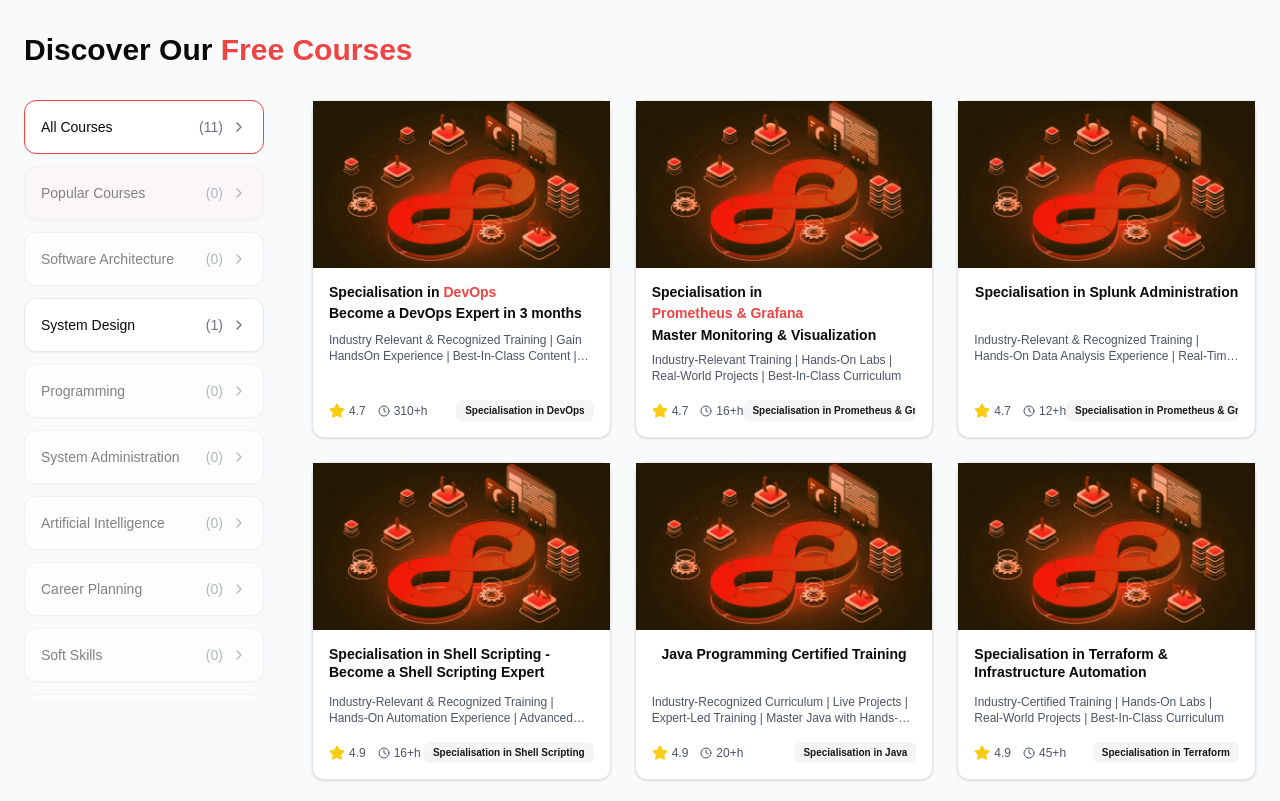
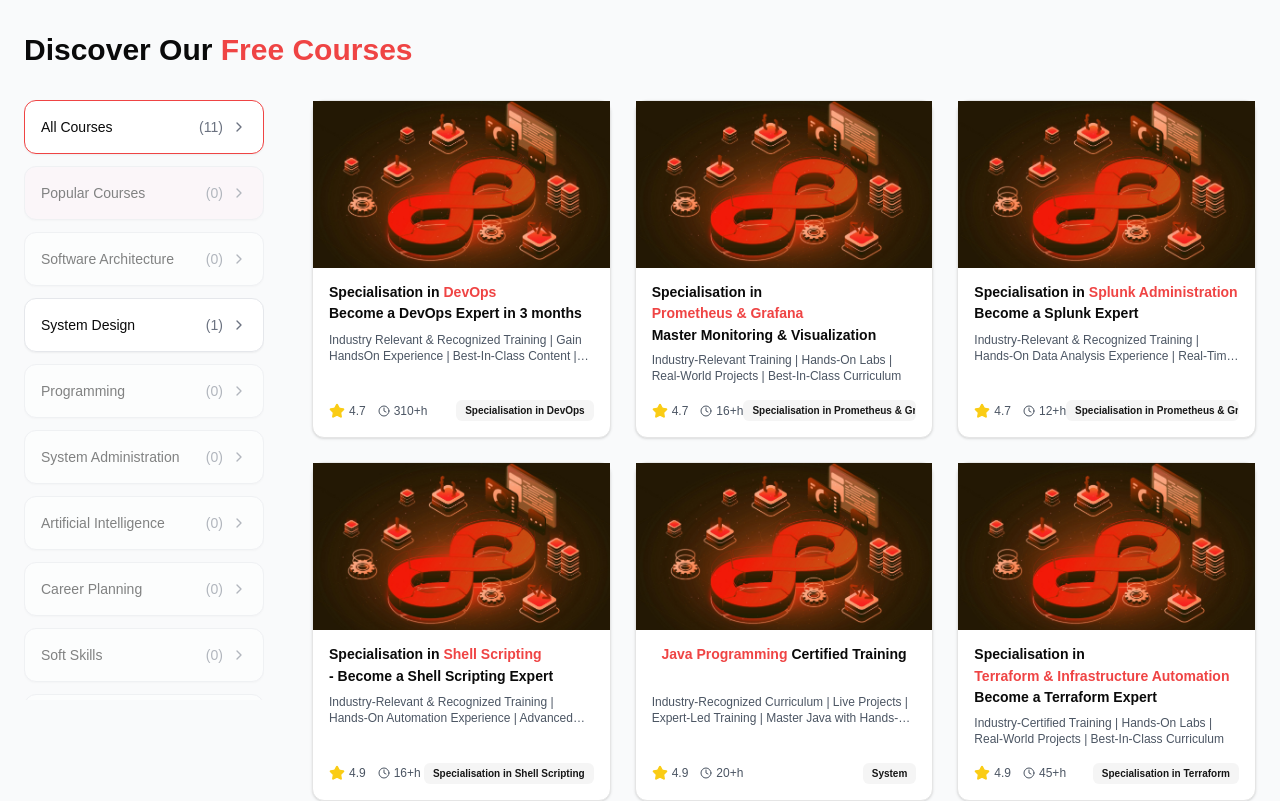
Before and after one commit to bhupeshchoudhary/hash13FrontEnd, a Next.js app: page /courses in a window 1280 px wide. Shown: the top 801 px of the page. Built offline with nearby package versions, Linux system fonts and the light colour scheme.

Commit message:
updated code

```diff
--- a/data/courses/SplunkAdministration.ts
+++ b/data/courses/SplunkAdministration.ts
@@ -1,8 +1,8 @@
 import { Course } from "../../types/courses";
 export const SplunkAdmin:Course ={
-    _id: "splunk-admin",
-    title: "Specialisation in Splunk Administration",
-    slug: "specialisation-in-prometheus-grafana",
+    _id: "specialisation-in-splunk",
+    title: "[B]Specialisation in [R]Splunk Administration[/R][/B] Become a Splunk Expert ",
+    slug: "specialisation-in-splunk",
     rating: 4.7,
     totalRatings: 10,
     duration: "12 Hours",
--- a/data/courses/specialisation-in-java.tsx
+++ b/data/courses/specialisation-in-java.tsx
@@ -2,7 +2,7 @@ import { Course } from "../../types/courses";
 
 export const specialisationInJava: Course = {
     _id: "specialisation-in-java",
-    title: "Java Programming Certified Training",
+    title: "[B][R]Java Programming[/B][/R] Certified Training",
     slug: "specialisation-in-java",
     rating: 4.9,
     totalRatings: 10,
@@ -51,7 +51,7 @@ export const specialisationInJava: Course = {
     level: "Beginner to Advanced",
     language: "English",
     lastUpdated: "2024-01",
-    category: "Specialisation in Java",
+    category: "System ",
 
     module: [
         {
--- a/data/courses/specialisation-in-shell-scripting.ts
+++ b/data/courses/specialisation-in-shell-scripting.ts
@@ -2,7 +2,7 @@ import { Course } from "../../types/courses";
 
 export const specialisationInShellScripting: Course = {
     _id: "specialisation-in-shell-scripting",
-    title: "Specialisation in Shell Scripting - Become a Shell Scripting Expert",
+    title: "[B]Specialisation in [R]Shell Scripting[/R][/B] - Become a Shell Scripting Expert",
     slug: "specialisation-in-shell-scripting",
     rating: 4.9, // Not provided
     totalRatings: 10, // Not provided
--- a/data/courses/specialisation-in-terraform.tsx
+++ b/data/courses/specialisation-in-terraform.tsx
@@ -2,7 +2,7 @@ import { Course } from "../../types/courses";
 
 export const specialisationInTerraform: Course = {
     _id: "specialisation-in-terraform",
-    title: "Specialisation in Terraform & Infrastructure Automation",
+    title: "[B]Specialisation in [R]Terraform & Infrastructure Automation[/B][/R] Become a Terraform Expert",
     slug: "specialisation-in-terraform",
     rating: 4.9,
     totalRatings: 10,
```
